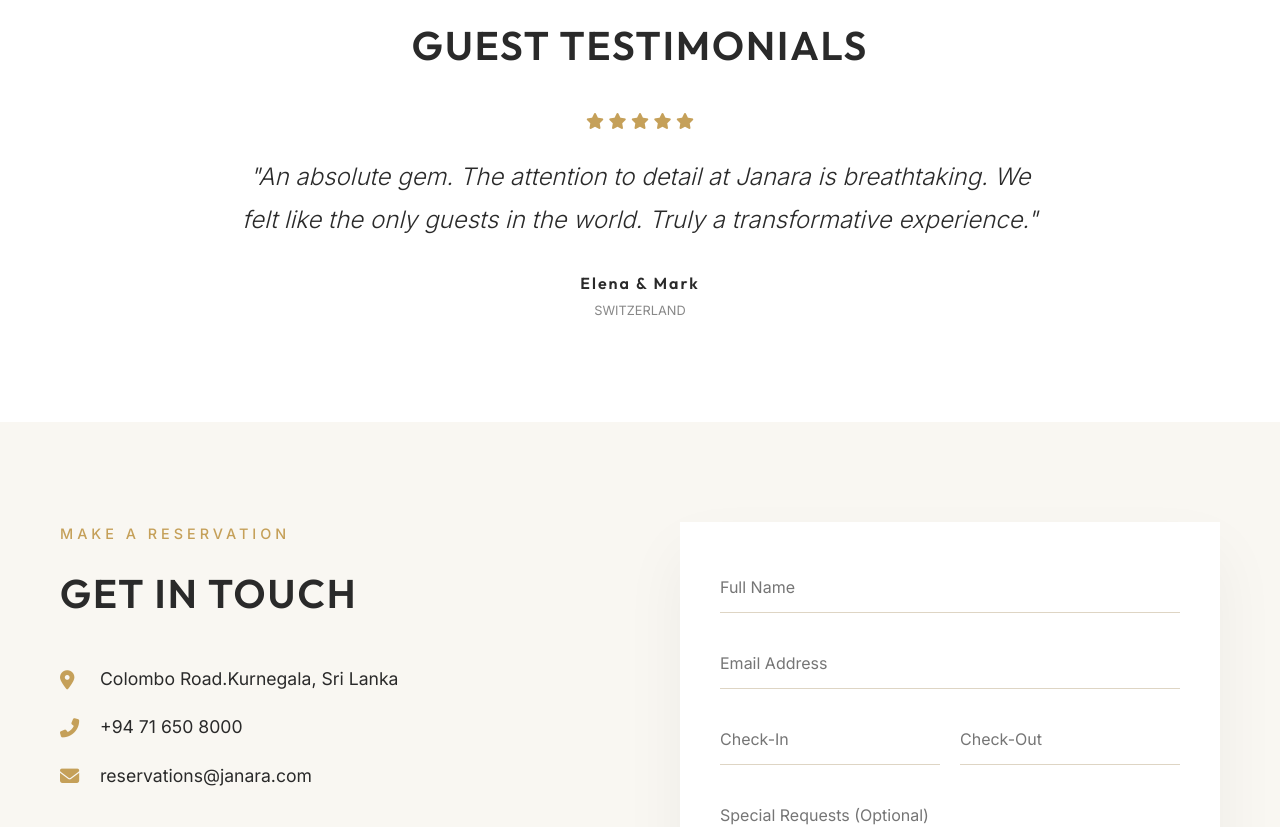
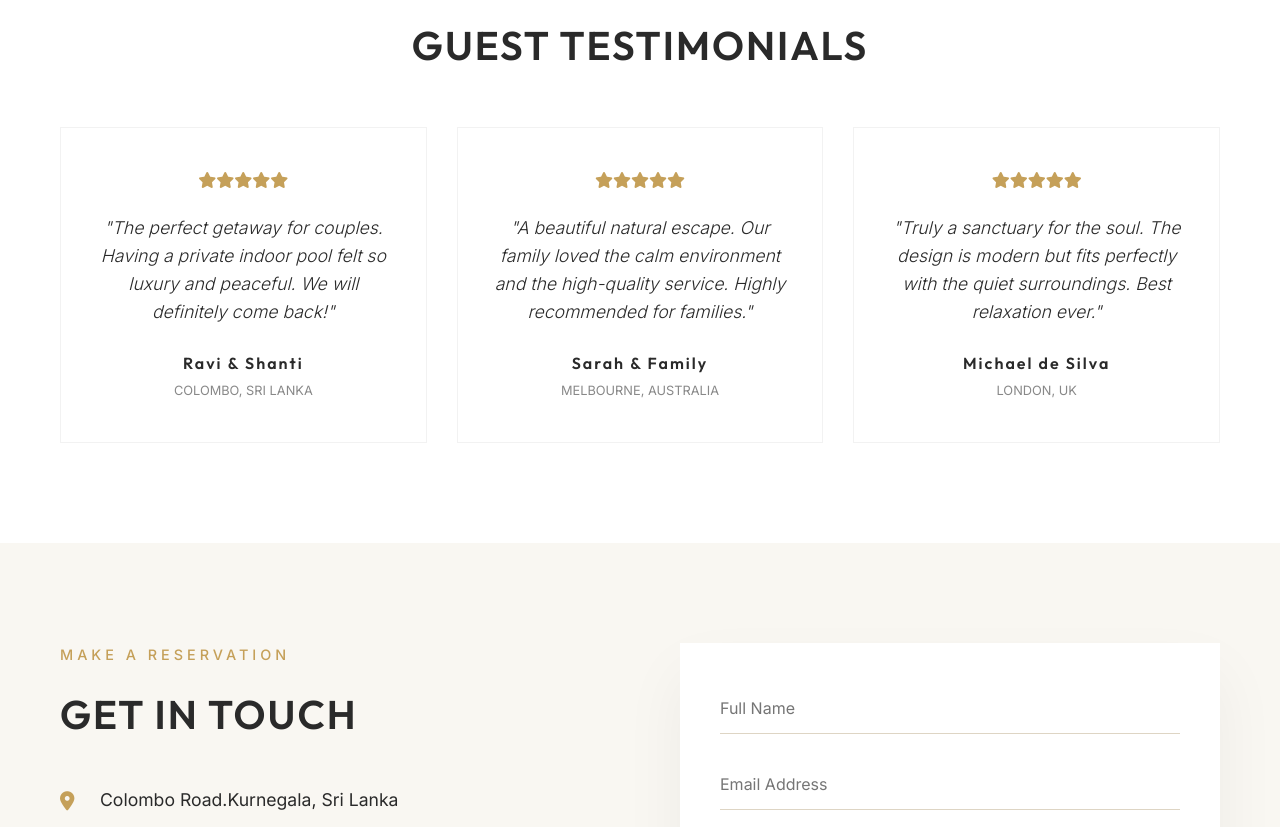
Before and after one commit to PCG0121/janara-website, a plain HTML site: page index.html in a window 1280 px wide. Shown: the part 3876-4703 px from the top of the page. Drawn offline with Linux system fonts and the light colour scheme.

Commit message:
Add files via upload
jaj

```diff
--- a/index.html
+++ b/index.html
@@ -202,20 +202,43 @@
                 <h2>Guest Testimonials</h2>
             </div>
 
-            <div class="testimonial-slider">
-                <div class="testimonial-card">
+            <div class="testimonial-grid">
+                <div class="testimonial-card reveal-up">
                     <div class="stars">
-                        <i class="fas fa-star"></i>
-                        <i class="fas fa-star"></i>
-                        <i class="fas fa-star"></i>
-                        <i class="fas fa-star"></i>
-                        <i class="fas fa-star"></i>
+                        <i class="fas fa-star"></i><i class="fas fa-star"></i><i class="fas fa-star"></i><i
+                            class="fas fa-star"></i><i class="fas fa-star"></i>
                     </div>
-                    <p>"An absolute gem. The attention to detail at Janara is breathtaking. We felt like the only guests
-                        in the world. Truly a transformative experience."</p>
+                    <p>"The perfect getaway for couples. Having a private indoor pool felt so luxury and peaceful. We
+                        will definitely come back!"</p>
                     <div class="guest-info">
-                        <strong>Elena & Mark</strong>
-                        <span>Switzerland</span>
+                        <strong>Ravi & Shanti</strong>
+                        <span>Colombo, Sri Lanka</span>
+                    </div>
+                </div>
+
+                <div class="testimonial-card reveal-up" style="transition-delay: 0.1s;">
+                    <div class="stars">
+                        <i class="fas fa-star"></i><i class="fas fa-star"></i><i class="fas fa-star"></i><i
+                            class="fas fa-star"></i><i class="fas fa-star"></i>
+                    </div>
+                    <p>"A beautiful natural escape. Our family loved the calm environment and the high-quality service.
+                        Highly recommended for families."</p>
+                    <div class="guest-info">
+                        <strong>Sarah & Family</strong>
+                        <span>Melbourne, Australia</span>
+                    </div>
+                </div>
+
+                <div class="testimonial-card reveal-up" style="transition-delay: 0.2s;">
+                    <div class="stars">
+                        <i class="fas fa-star"></i><i class="fas fa-star"></i><i class="fas fa-star"></i><i
+                            class="fas fa-star"></i><i class="fas fa-star"></i>
+                    </div>
+                    <p>"Truly a sanctuary for the soul. The design is modern but fits perfectly with the quiet
+                        surroundings. Best relaxation ever."</p>
+                    <div class="guest-info">
+                        <strong>Michael de Silva</strong>
+                        <span>London, UK</span>
                     </div>
                 </div>
             </div>
--- a/style.css
+++ b/style.css
@@ -467,10 +467,20 @@ p {
     background-color: white;
 }
 
+/* Testimonials Grid */
+.testimonial-grid {
+    display: grid;
+    grid-template-columns: repeat(3, 1fr);
+    gap: 30px;
+    margin-top: 50px;
+}
+
 .testimonial-card {
-    max-width: 800px;
-    margin: 0 auto;
+    background: #fff;
+    padding: 40px 30px;
     text-align: center;
+    border: 1px solid rgba(0, 0, 0, 0.05);
+    transition: var(--transition);
 }
 
 .stars {
@@ -479,14 +489,14 @@ p {
 }
 
 .testimonial-card p {
-    font-size: 1.5rem;
+    font-size: 1.1rem;
     font-style: italic;
     color: var(--text-dark);
-    line-height: 1.8;
+    line-height: 1.6;
 }
 
 .guest-info {
-    margin-top: 30px;
+    margin-top: 25px;
 }
 
 .guest-info strong {
@@ -499,6 +509,21 @@ p {
     font-size: 0.8rem;
     color: #888;
     text-transform: uppercase;
+}
+
+.testimonial-card:hover {
+    transform: translateY(-10px);
+    box-shadow: 0 20px 40px rgba(0, 0, 0, 0.05);
+    border-color: var(--primary);
+}
+
+@media (max-width: 991px) {
+    .testimonial-grid {
+        grid-template-columns: 1fr;
+        max-width: 600px;
+        margin-left: auto;
+        margin-right: auto;
+    }
 }
 
 /* Contact Section */
```
